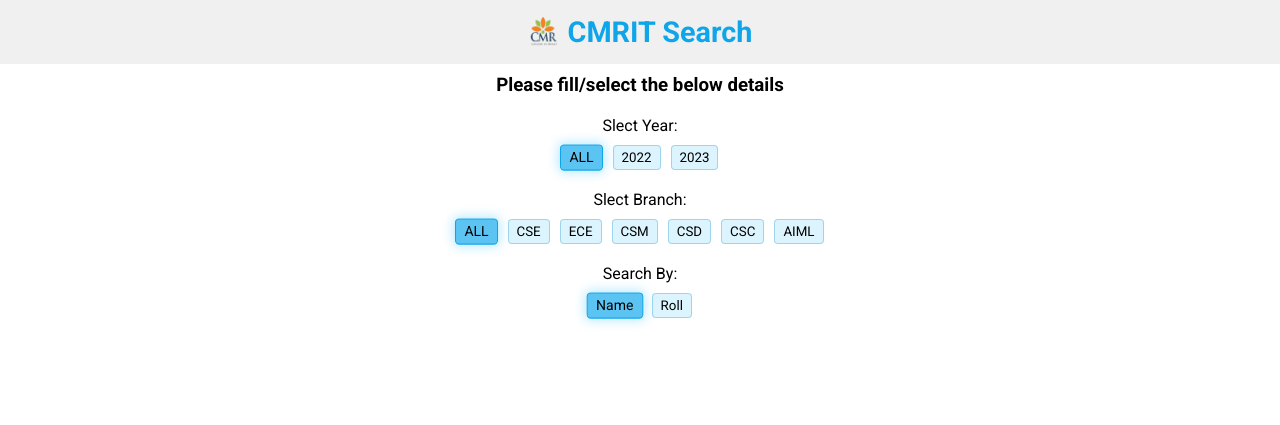
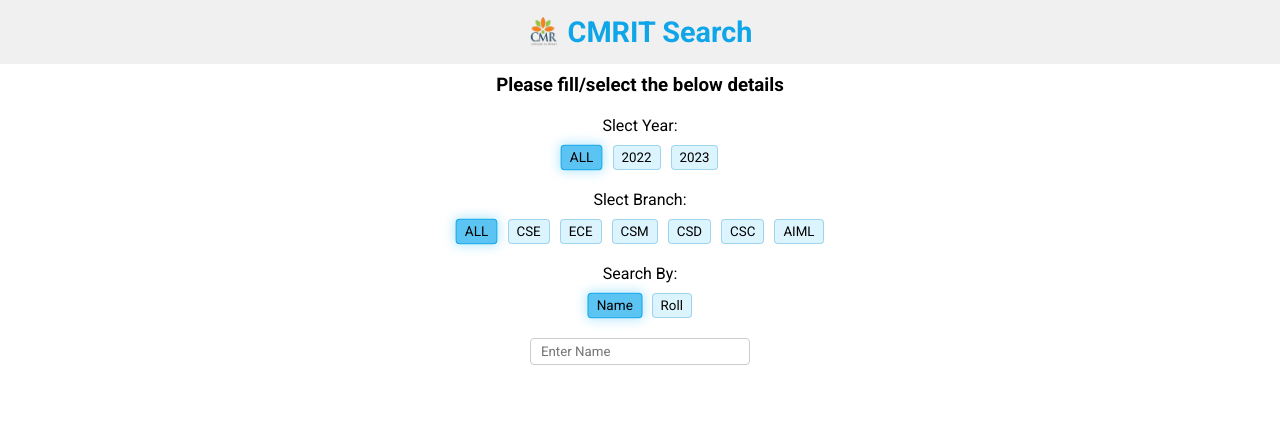
Before and after one commit to 22R01A05C9/CMRITSearch, a React (Vite) app: page / in a window 1280 px wide. Shown: the top 425 px of the page. Built offline with nearby package versions, Linux system fonts and the light colour scheme.

Commit message:
completed options

```diff
--- a/src/components/option/option.css
+++ b/src/components/option/option.css
@@ -17,6 +17,6 @@
 .active{
     background-color: #18abedb3;
     border: 1px solid var(--blue);
-    transform: scale(1.05);
+    transform: scale(1.02);
     box-shadow: 0px 0px 10px 2px #00b0ff45;
 }
--- a/src/components/options/branch.jsx
+++ b/src/components/options/branch.jsx
@@ -1,17 +1,18 @@
 import Option from "../option/option";
 
-function Branch() {
+function Branch({ branch, set, year }) {
     return (
         <div className="branch">
             <p>Slect Branch:</p>
             <div className="showoptions">
-                <Option option="ALL" active={true} onclick={(e) => { console.log(e); }} />
-                <Option option="CSE" active={false} onclick={(e) => { console.log(e); }} />
-                <Option option="ECE" active={false} onclick={(e) => { console.log(e); }} />
-                <Option option="CSM" active={false} onclick={(e) => { console.log(e); }} />
-                <Option option="CSD" active={false} onclick={(e) => { console.log(e); }} />
-                <Option option="CSC" active={false} onclick={(e) => { console.log(e); }} />
-                <Option option="AIML" active={false} onclick={(e) => { console.log(e); }} />
+                {
+                    year === "2023" ?
+                        ["ALL", "CSE", "ECE", "CSM", "CSD"].map((y) => {
+                            return <Option key={y} option={y} active={branch === y} onclick={() => { set(y); }} />
+                        }) :
+                        ["ALL", "CSE", "ECE", "CSM", "CSD", "CSC", "AIML"].map((y) => {
+                            return <Option key={y} option={y} active={branch === y} onclick={() => { set(y); }} />
+                        })}
             </div>
         </div>
     )
--- /dev/null
+++ b/src/components/options/input.jsx
@@ -0,0 +1,10 @@
+function Input({oninp, searchby}){
+    return(
+        <div className="input">
+            <input type="text" placeholder={"Enter " + searchby} onInput={oninp} name={searchby} autoComplete={searchby}/>
+        </div>
+    )
+
+}
+
+export default Input;
--- a/src/components/options/options.css
+++ b/src/components/options/options.css
@@ -4,7 +4,7 @@
     flex-direction: column;
 }
 
-.year, .searchby, .branch{
+.year, .searchby, .branch, .input{
     display: flex;
     align-items: center;
     gap: 10px;
@@ -19,3 +19,12 @@
     gap: 10px;
     flex-wrap: wrap;
 }
+
+.input input{
+    padding: 5px 10px;
+    border-radius: 4px;
+    border: 1px solid #ccc;
+    transition: all 0.2s ease;
+    outline: none;
+    width: 60%;
+}
--- a/src/components/options/options.jsx
+++ b/src/components/options/options.jsx
@@ -1,14 +1,20 @@
 import Searchby from "./searchby";
 import Year from "./year";
 import Branch from "./branch";
+import Input from "./input";
+import { useState } from "react";
 import "./options.css"
 
-function Options(){
-    return(
+function Options() {
+    const [searchby, setSearchby] = useState("Name");
+    const [year, setYear] = useState("ALL");
+    const [branch, setBranch] = useState("ALL");
+    return (
         <div className="options">
-            <Year />
-            <Branch />
-            <Searchby />
+            <Year year={year} set={setYear} />
+            <Branch branch={branch} set={setBranch} year={year}/>
+            <Searchby searchby={searchby} set={setSearchby} />
+            <Input searchby={searchby} oninp={(e)=>{console.log(e);}}/>
         </div>
     )
 }
--- a/src/components/options/searchby.jsx
+++ b/src/components/options/searchby.jsx
@@ -1,12 +1,15 @@
 import Option from "../option/option";
 
-function Searchby() {
+function Searchby({ searchby, set }) {
     return (
         <div className="searchby">
             <p>Search By: </p>
             <div className="showoptions">
-                <Option option={"Name"} active={true} onclick={(e) => { console.log(e); }} />
-                <Option option={"Roll"} active={false} onclick={(e) => { console.log(e); }} />
+                {
+                    ["Name", "Roll"].map((y) => {
+                        return <Option key={y} option={y} active={searchby === y} onclick={() => { set(y); }} />
+                    })
+                }
             </div>
         </div>
     )
--- a/src/components/options/year.jsx
+++ b/src/components/options/year.jsx
@@ -1,13 +1,13 @@
 import Option from "../option/option";
 
-function Year() {
+function Year({ year, set }) {
     return (
         <div className="year">
             <p>Slect Year:</p>
             <div className="showoptions">
-                <Option option="ALL" active={true} onclick={(e) => { console.log(e); }} />
-                <Option option="2022" active={false} onclick={(e) => { console.log(e); }} />
-                <Option option="2023" active={false} onclick={(e) => { console.log(e); }} />
+                {["ALL", "2022", "2023"].map((y) => {
+                    return <Option key={y} option={y} active={year === y} onclick={() => { set(y); }} />
+                })}
             </div>
         </div >
     )
```
